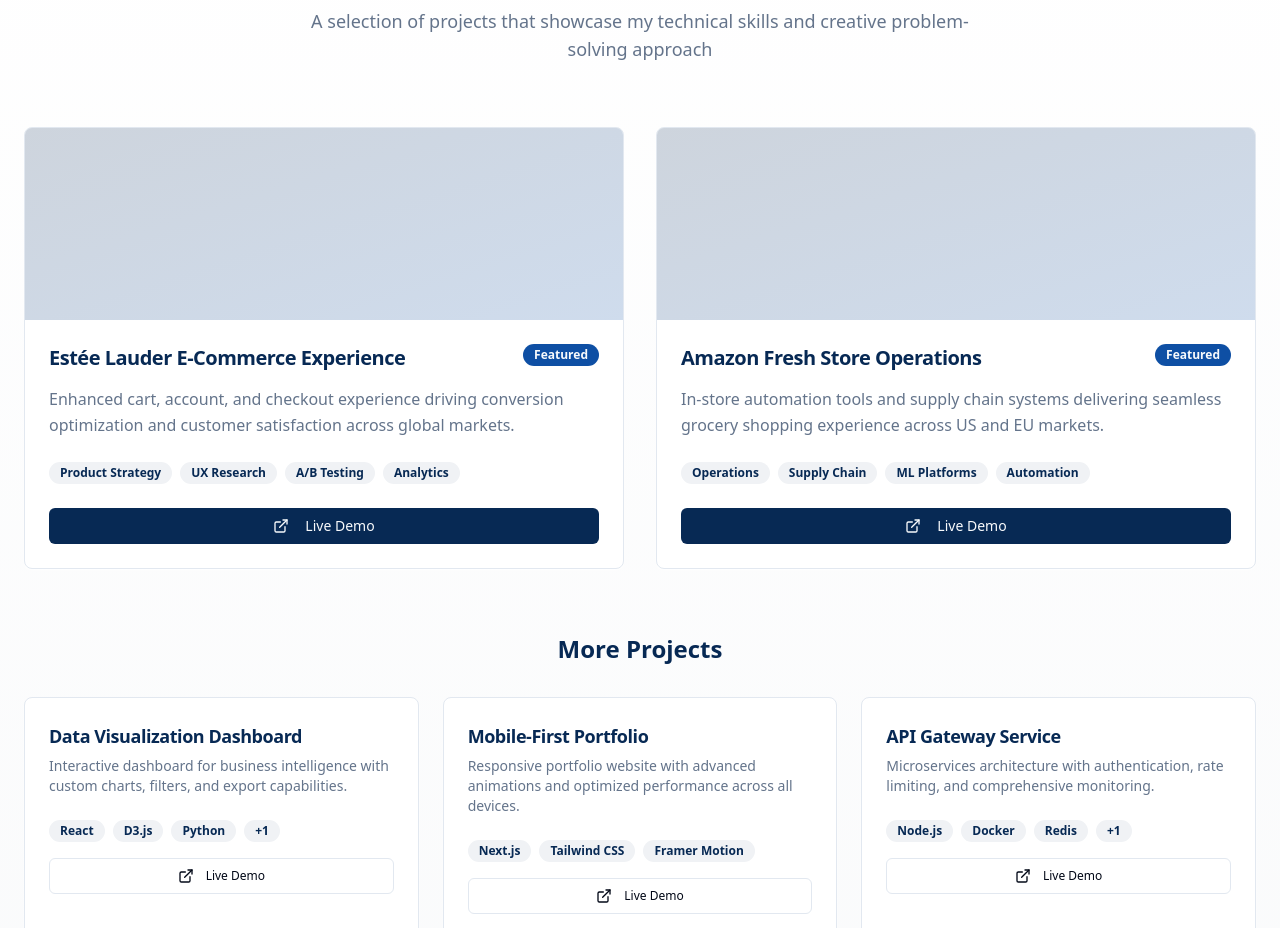
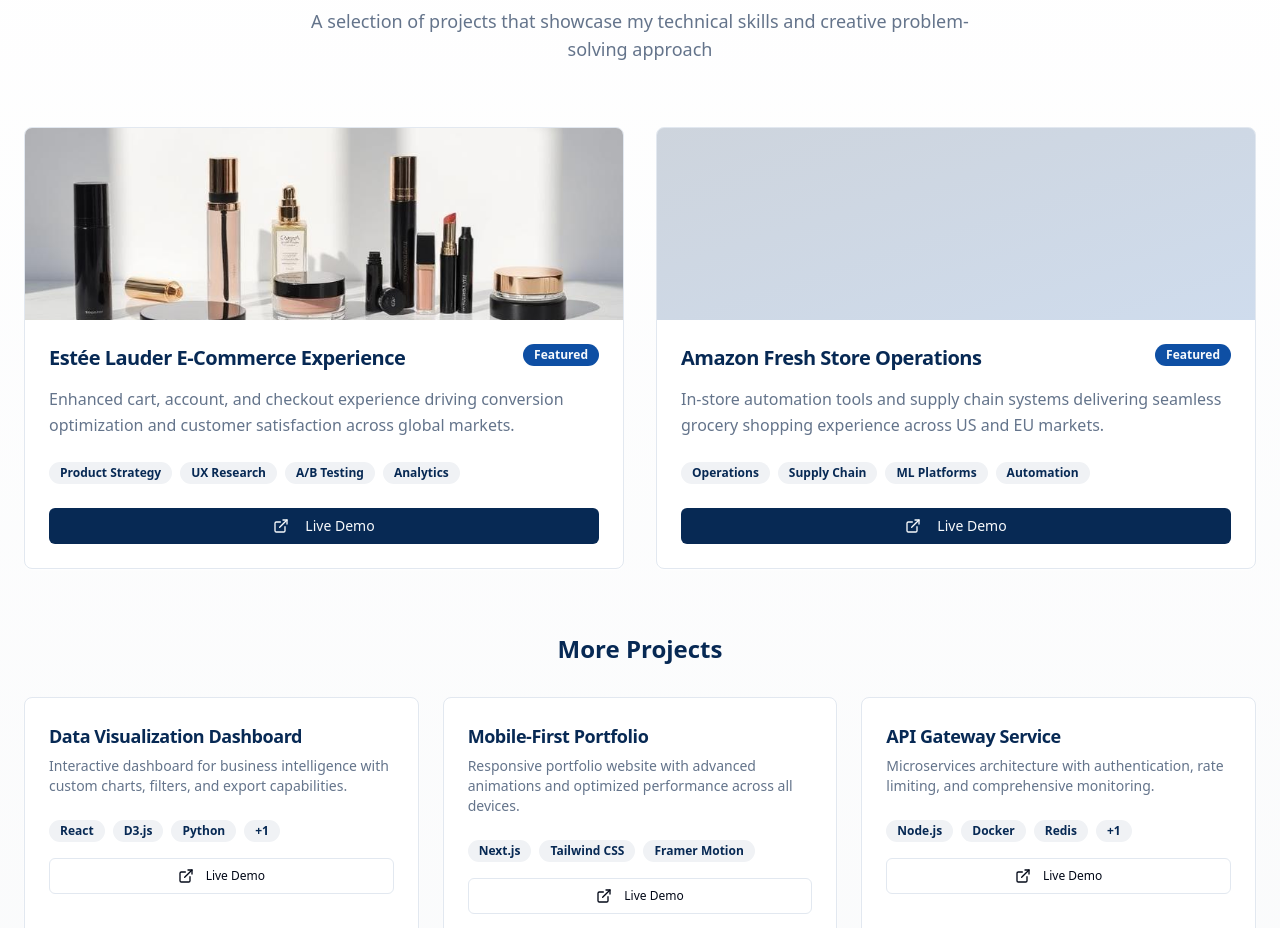
Before and after one commit to sunchaoo/my-digital-presence-29, a React (Vite) app: page / in a window 1280 px wide. Shown: the part 2620-3548 px from the top of the page. Built offline with nearby package versions, Linux system fonts and the light colour scheme.

Commit message:
Update Estee Lauder image
Change the image for the Estee Lauder e-commerce experience card to "locanta.jpg" in the featured work section.

```diff
--- a/src/components/Portfolio.tsx
+++ b/src/components/Portfolio.tsx
@@ -2,6 +2,7 @@ import { Card, CardContent, CardDescription, CardHeader, CardTitle } from "@/com
 import { Button } from "@/components/ui/button";
 import { Badge } from "@/components/ui/badge";
 import { ExternalLink } from "lucide-react";
+import locantaImage from "@/assets/locanta.jpg";
 
 const Portfolio = () => {
   const projects = [
@@ -78,7 +79,15 @@ const Portfolio = () => {
               key={index}
               className="shadow-card hover:shadow-glow transition-all duration-300 hover:-translate-y-1 overflow-hidden"
             >
-              <div className="h-48 bg-gradient-to-br from-primary/20 to-accent/20"></div>
+              {index === 0 ? (
+                <img
+                  src={locantaImage}
+                  alt="Estée Lauder E-Commerce Experience"
+                  className="h-48 w-full object-cover"
+                />
+              ) : (
+                <div className="h-48 bg-gradient-to-br from-primary/20 to-accent/20"></div>
+              )}
               <CardHeader>
                 <div className="flex justify-between items-start mb-2">
                   <CardTitle className="text-xl text-primary">{project.title}</CardTitle>
```
Also changed, not shown: src/assets/locanta.jpg (added).
